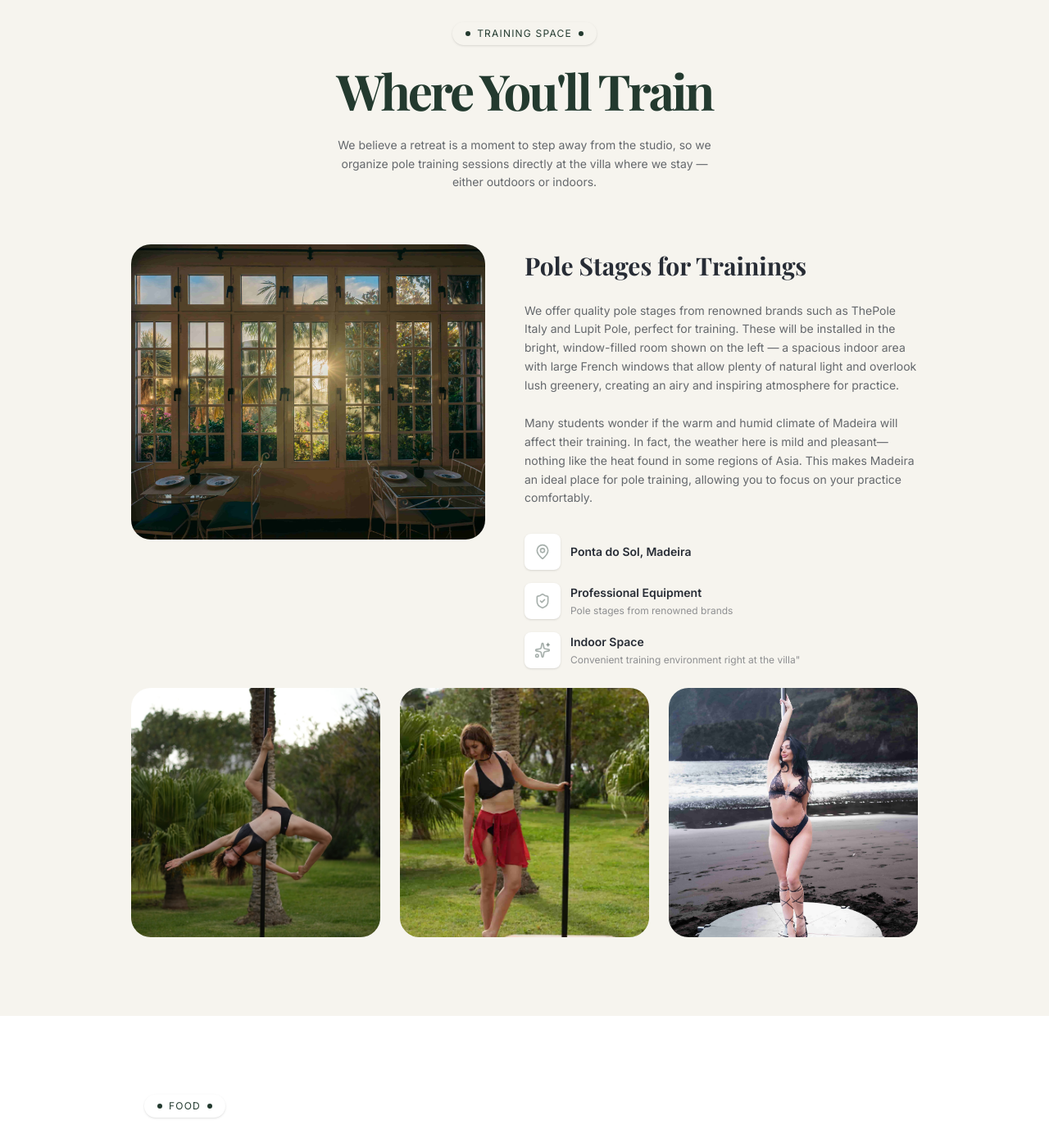
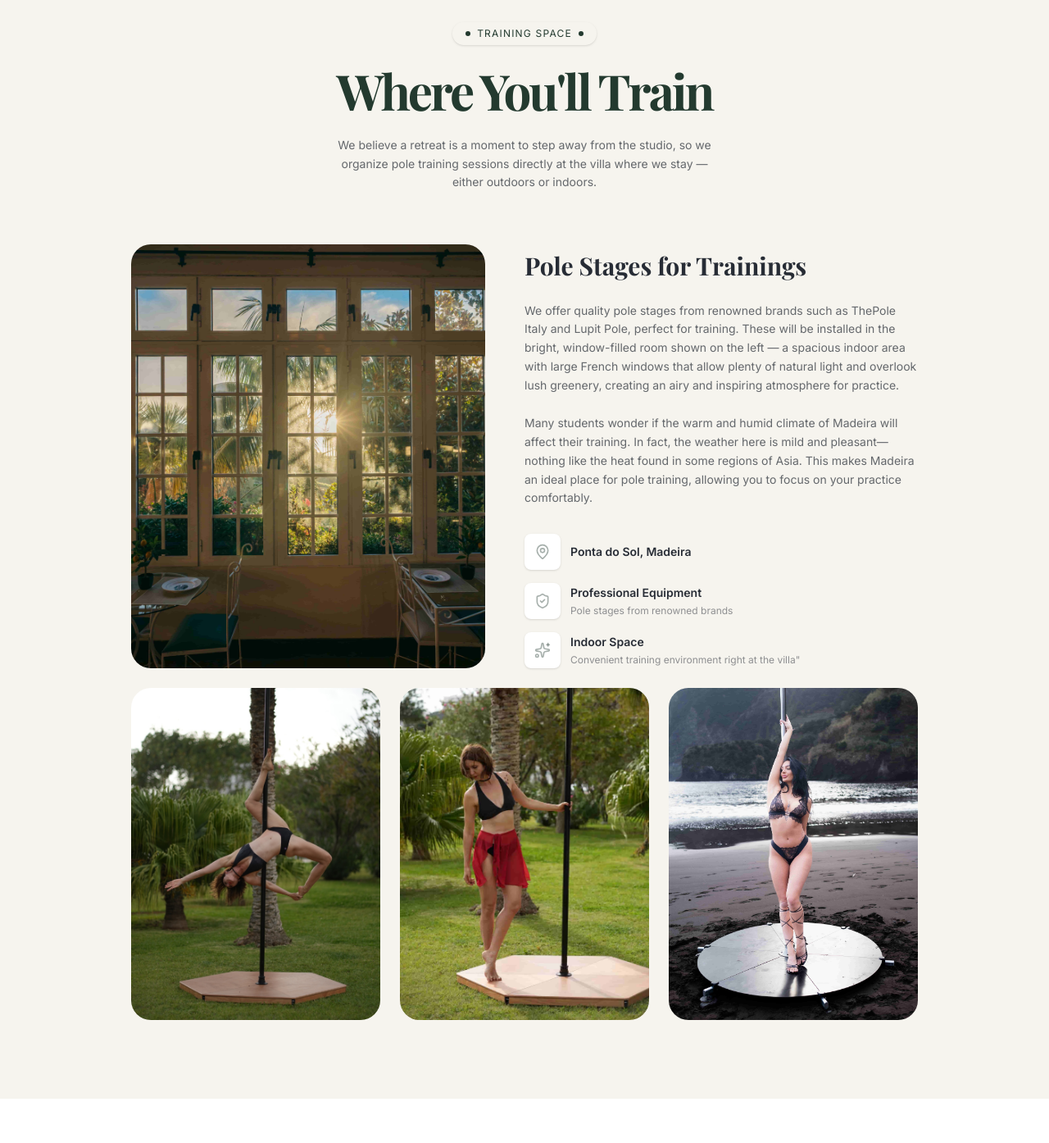
Before and after one commit to Andrianjaka-Tony/madeira-creative-vllage, a Next.js app: page / in a window 1280 px wide. Shown: the part 3195-4589 px from the top of the page at 82% size. Built offline with nearby package versions, Linux system fonts and the light colour scheme; a web font is replaced by a local one.

Commit message:
training-space: fix image aspect ratio and gallery object position

```diff
--- a/src/components/home/traning-space.tsx
+++ b/src/components/home/traning-space.tsx
@@ -53,8 +53,8 @@ function SectionIntro() {
 
 function TrainingBlock() {
   return (
-    <div className="mt-12 md:mt-16 flex flex-col lg:flex-row gap-8 lg:gap-12 items-start">
-      <div className="relative w-full lg:flex-none lg:w-[45%] aspect-12/10 rounded-3xl overflow-hidden">
+    <div className="mt-12 md:mt-16 flex flex-col lg:flex-row gap-8 lg:gap-12 items-stretch">
+      <div className="relative w-full lg:flex-none lg:w-[45%] aspect-12/10 lg:aspect-auto rounded-3xl overflow-hidden">
         <Image
           src="/images/training/training-1.jpg"
           alt="Training villa"
@@ -112,8 +112,14 @@ function PhotoGallery() {
   return (
     <div className="mt-6 grid grid-cols-1 md:grid-cols-3 gap-4 md:gap-6">
       {galleryImages.map((src, i) => (
-        <div key={i} className="relative aspect-square rounded-3xl overflow-hidden">
-          <Image src={src} alt={`Gallery ${i + 1}`} fill sizes="33vw" className="object-cover" />
+        <div key={i} className="relative aspect-3/4 rounded-3xl overflow-hidden">
+          <Image
+            src={src}
+            alt={`Gallery ${i + 1}`}
+            fill
+            sizes="33vw"
+            className="object-cover object-bottom"
+          />
         </div>
       ))}
     </div>
```
